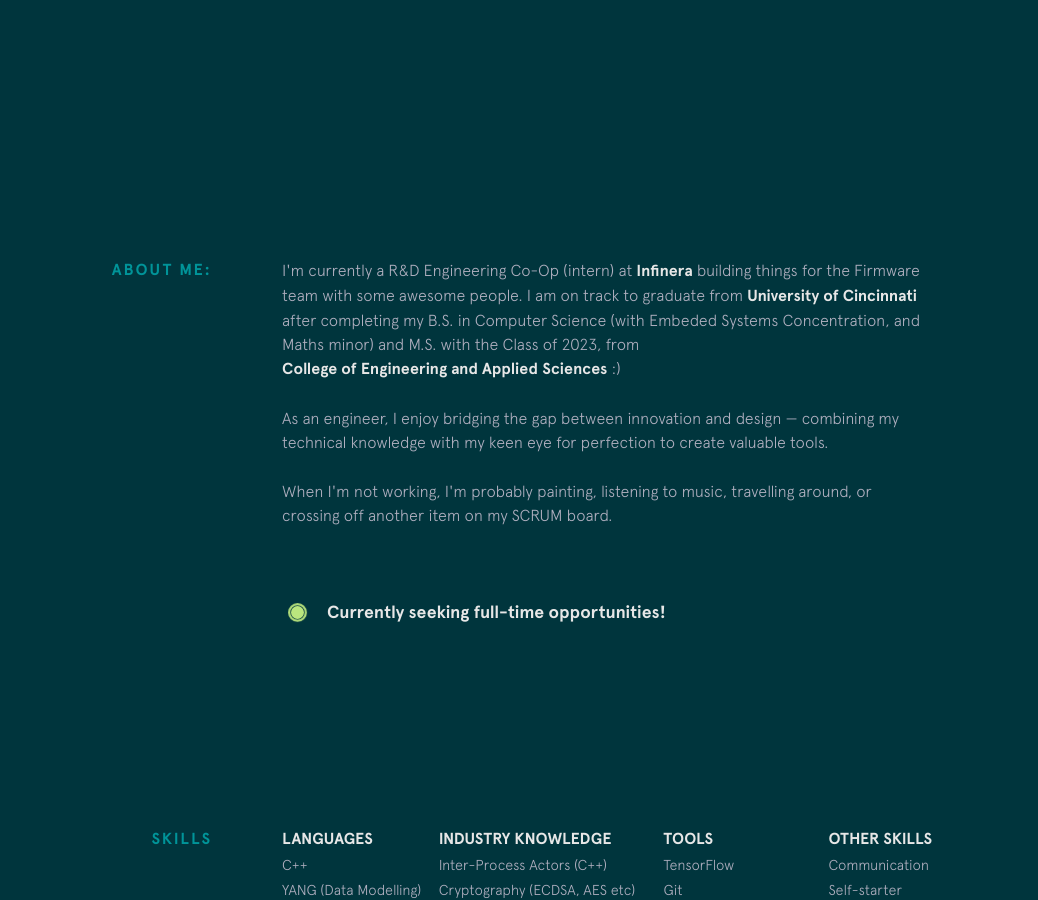
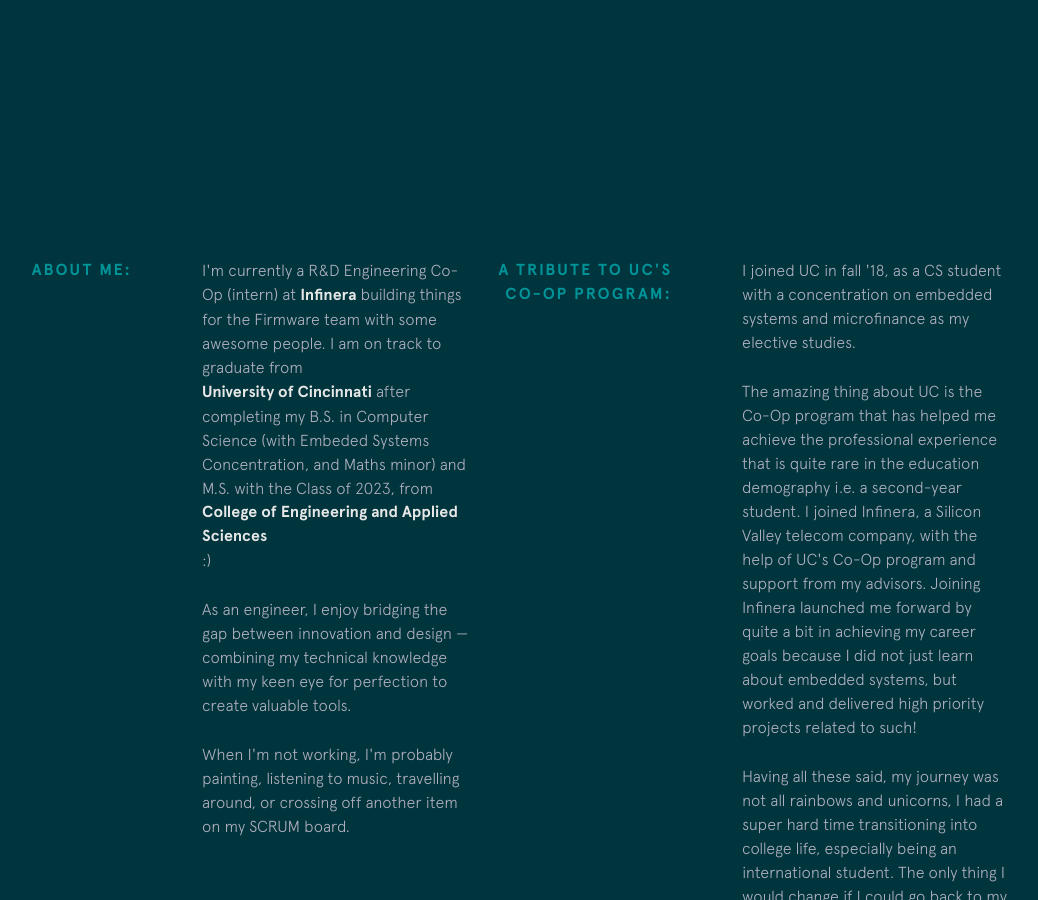
Before and after one commit to mareep-raljodid/portfolio, a Jekyll site: the page built from index.html, in a window 1280 px wide and 900 px high, scrolled down 742 px. Shown: the whole window, without its empty margins (168-1206 px from the left). Built offline with Jekyll 4.4.1, drawn with Linux system fonts in a browser that asks for light colours; nearby versions of some CDN libraries; some of the changed text lies outside the part shown.

Commit message:
some stuff

```diff
--- a/_includes/background.html
+++ b/_includes/background.html
@@ -16,7 +16,22 @@
     <p>
       When I'm not working, I'm probably painting, listening to music, travelling around, or crossing off another item on my SCRUM board.
     </p>
+  </div>
 
-     {% include employment-status.html %}
+<div class="section__title">A tribute to UC's Co-Op program:</div>
+  <div class="section__content">
+    <p>
+	I joined UC in fall '18, as a CS student with a concentration on embedded systems and microfinance as my elective studies.
+    </p>
+    <p>
+	The amazing thing about UC is the Co-Op program that has helped me achieve the professional experience that is quite rare in the education demography i.e. a second-year student. I joined Infinera, a Silicon Valley telecom company, with the help of UC's Co-Op program and support from my advisors. Joining Infinera launched me forward by quite a bit in achieving my career goals because I did not just learn about embedded systems, but worked and delivered high priority projects related to such!
+    </p>
+    <p>
+	Having all these said, my journey was not all rainbows and unicorns, I had a super hard time transitioning into college life, especially being an international student. The only thing I would change if I could go back to my initial freshman years would be to tell myself to stop buying unlimited meal plan from UC and use that money to buy more Chipotle XD (because food affects my mood quite a bit, no offense to UC's meal-plan).
+    </p>
+    <p>
+	I am planning on keeping focus narrow on embedded systems studies and also get a couple classes on microeconomics to help me with my daily trading (I usually trade SPY and Blue-Chip).
+    </p>
   </div>
+
 </section>
```
